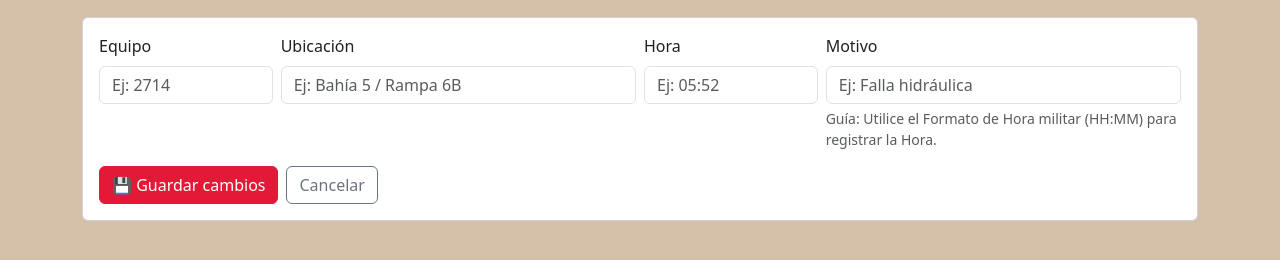
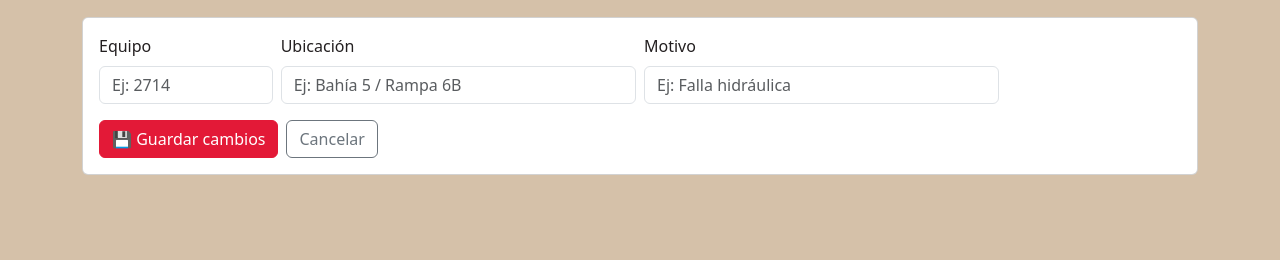
Before and after one commit to pechi415/rct-app, a Python web app: template templates/varados_editar.html in a window 1280 px wide. Shown: the part 171-431 px from the top of the page. Run offline with Jinja, Linux system fonts and the light colour scheme; the template is opened without the code that fills it, so the values that code supplies are empty.

Commit message:
Remove hora field from equipos varados (web and PDF)

```diff
--- a/templates/varados_editar.html
+++ b/templates/varados_editar.html
@@ -58,17 +58,6 @@
                {% if r.estado == "CERRADO" %}disabled{% endif %}>
       </div>
 
-      <div class="col-md-2">
-        <label class="form-label">Hora</label>
-        <!-- Hora libre: texto -->
-        <input class="form-control"
-               type="text"
-               name="hora"
-               value="{{ it.hora }}"
-               placeholder="Ej: 05:52"
-               {% if r.estado == "CERRADO" %}disabled{% endif %}>
-      </div>
-
       <div class="col-md-4">
         <label class="form-label">Motivo</label>
         <input class="form-control"
@@ -76,7 +65,6 @@
                value="{{ it.motivo }}"
                placeholder="Ej: Falla hidráulica"
                {% if r.estado == "CERRADO" %}disabled{% endif %}>
-        <div class="form-text">Guía: Utilice el Formato de Hora militar (HH:MM) para registrar la Hora.</div>
       </div>
 
     </div>
```
Also changed, not shown: app.py (+13 -4 lines), templates/varados.html (+0 -10 lines).
